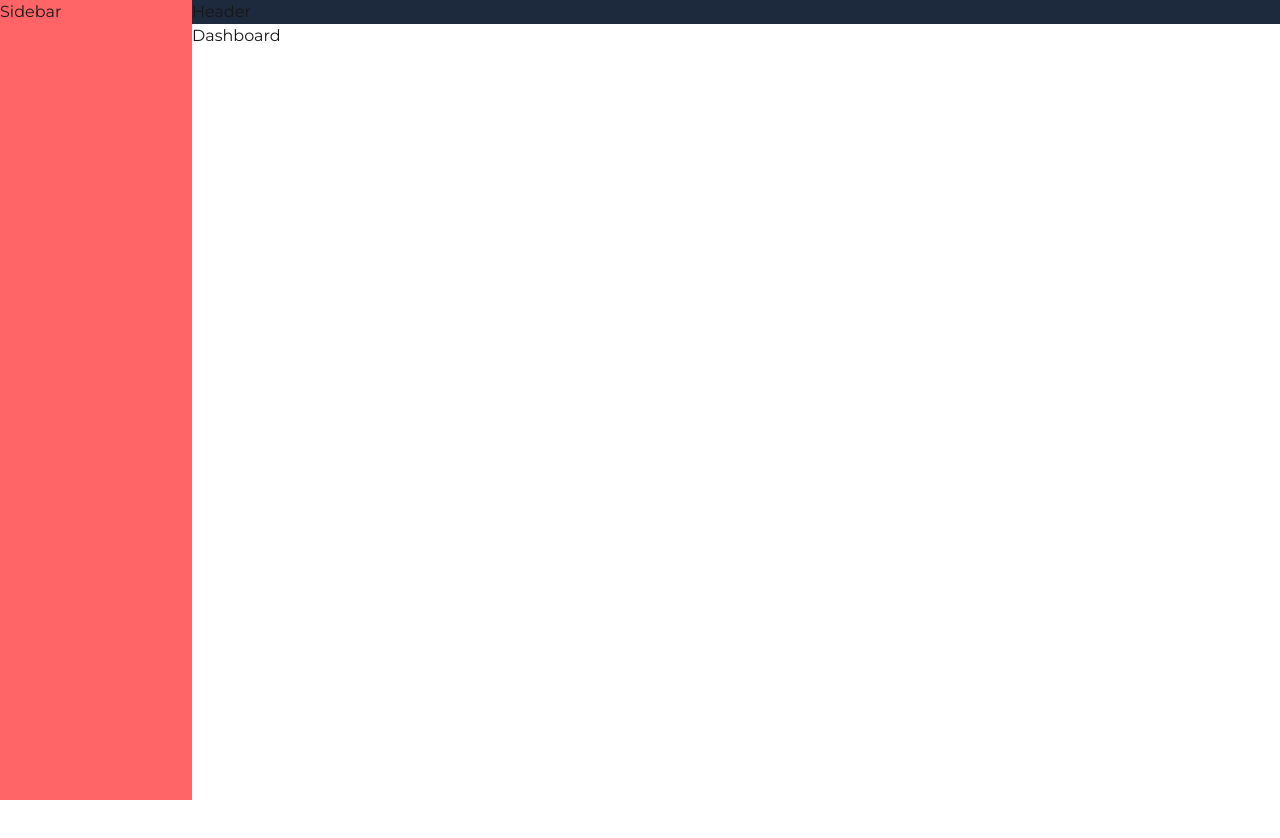
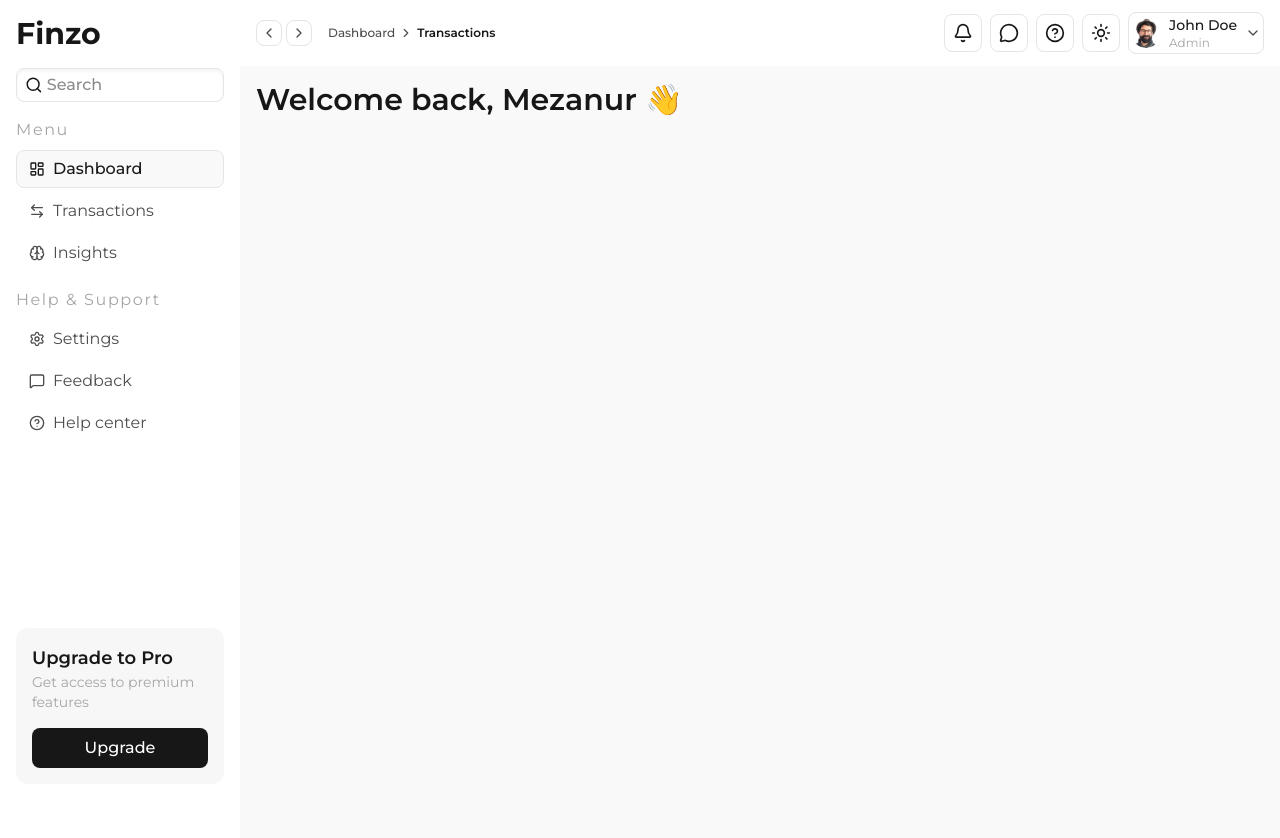
Before and after one commit to Mezan2002/finance-dashboard-client, a Next.js app: page / in a window 1280 px wide. Shown: the top 838 px of the page. Before the commit the page ends 800 px from the top, so only its background shows below. Built offline with nearby package versions, Linux system fonts and the light colour scheme.

Commit message:
feat: implement core dashboard layout, theme provider, and shared UI components

```diff
--- a/app/globals.css
+++ b/app/globals.css
@@ -3,17 +3,32 @@
 :root {
   --background: #ffffff;
   --foreground: #171717;
+  --app-inner-bg: #f9f9f9;
+  --border-color: #e5e5e5;
+  --text-light: #a6a6a6;
+  --text-base: #4d4d4d;
+  --light-bg: #f7f7f7;
 }
 
 @theme inline {
   --color-background: var(--background);
   --color-foreground: var(--foreground);
+  --color-app-inner-bg: var(--app-inner-bg);
+  --color-border-color: var(--border-color);
   --font-montserrat: var(--font-montserrat);
+  --color-text-light: var(--text-light);
+  --color-text-base: var(--text-base);
+  --color-light-bg: var(--light-bg);
 }
 
 .dark {
   --background: #0a0a0a;
   --foreground: #ededed;
+  --app-inner-bg: #121212;
+  --border-color: #333333;
+  --text-light: #999999;
+  --text-base: #ededed;
+  --light-bg: #1a1a1a;
 }
 
 body {
--- a/app/layout.js
+++ b/app/layout.js
@@ -1,4 +1,5 @@
 import RootProvider from "@/providers/RootProvider";
+import ThemeProvider from "@/providers/ThemeProvider";
 import { Montserrat } from "next/font/google";
 import "./globals.css";
 
@@ -19,8 +20,10 @@ export default function RootLayout({ children }) {
       suppressHydrationWarning
       className={`${montserrat.variable} h-full antialiased`}
     >
-      <body className="min-h-full flex flex-col bg-background text-foreground">
-        <RootProvider>{children}</RootProvider>
+      <body className="flex flex-col bg-background text-foreground">
+        <ThemeProvider>
+          <RootProvider>{children}</RootProvider>
+        </ThemeProvider>
       </body>
     </html>
   );
--- a/components/features/home/index.jsx
+++ b/components/features/home/index.jsx
@@ -1,7 +1,7 @@
 const Home = () => {
   return (
     <div>
-      <h2>Dashboard</h2>
+      <h2 className="text-3xl font-semibold p-4">Welcome back, Mezanur 👋</h2>
     </div>
   );
 };
--- a/components/shared/Header.jsx
+++ b/components/shared/Header.jsx
@@ -1,7 +1,59 @@
+import {
+  Bell,
+  ChevronDown,
+  ChevronLeft,
+  ChevronRight,
+  HelpCircle,
+  MessageCircle,
+} from "lucide-react";
+
+import ThemeToggler from "@/components/shared/ThemeToggler";
+import { Breadcrumb, Button } from "@/components/ui";
+import Image from "next/image";
+
 const Header = () => {
   return (
-    <div className="w-full bg-slate-800">
-      <h2>Header</h2>
+    <div className="w-full py-3 flex items-center justify-between px-4">
+      {/* left section */}
+      <div className="flex items-center gap-4">
+        <div className="flex items-center gap-1">
+          <Button variant="outline" className="p-1!">
+            <ChevronLeft className="size-4 text-text-base" />
+          </Button>
+          <Button variant="outline" className="p-1!">
+            <ChevronRight className="size-4 text-text-base" />
+          </Button>
+        </div>
+        <Breadcrumb />
+      </div>
+
+      {/* right section */}
+      <div className="flex items-center gap-2">
+        <Button variant="outline" className="p-2!">
+          <Bell className="size-5 text-foreground" />
+        </Button>
+        <Button variant="outline" className="p-2!">
+          <MessageCircle className="size-5 text-foreground" />
+        </Button>
+        <Button variant="outline" className="p-2!">
+          <HelpCircle className="size-5 text-foreground" />
+        </Button>
+        <ThemeToggler />
+        <div className="p-0.5 rounded-lg border border-border-color flex items-center gap-2">
+          <Image
+            src="/images/profile.png"
+            alt="profile"
+            width={30}
+            height={30}
+            className="rounded-full"
+          />
+          <div>
+            <p className="text-sm font-medium">John Doe</p>
+            <p className="text-xs text-text-light">Admin</p>
+          </div>
+          <ChevronDown className="size-4 text-text-base" />
+        </div>
+      </div>
     </div>
   );
 };
--- a/components/shared/Sidebar.jsx
+++ b/components/shared/Sidebar.jsx
@@ -1,8 +1,76 @@
+"use client";
+
+import Link from "next/link";
+import { usePathname } from "next/navigation";
+import { Fragment } from "react";
+
+import { Search } from "lucide-react";
+
+import { menuItems } from "@/components/shared/helpers/UiData";
+import { Button } from "@/components/ui";
+
 const Sidebar = () => {
+  const pathname = usePathname();
+
   return (
-    <div className="w-48 bg-red-400 h-screen">
-      <h2>Sidebar</h2>
-    </div>
+    <aside className="w-60 h-screen sticky top-0 flex flex-col">
+      {/* Top Section (Fixed) */}
+      <div className="pb-4">
+        {/* Logo section */}
+        <div className="flex gap-3 p-4">
+          <h4 className="text-center text-3xl font-bold rounded">Finzo</h4>
+        </div>
+
+        {/* search bar */}
+        <div className="border border-border-color flex items-center mx-4 px-2 py-1 rounded-lg gap-1 shadow-inner">
+          <Search className="size-5" />
+          <input
+            type="text"
+            placeholder="Search"
+            className="w-full outline-none text-md font-medium"
+          />
+        </div>
+      </div>
+
+      {/* Middle Section (Scrollable) */}
+      <div className="flex-1 overflow-y-auto flex flex-col gap-2 px-4 pb-4 scrollbar-hide">
+        {menuItems.map((item) => (
+          <Fragment key={item.id}>
+            <span className="text-md text-text-light tracking-widest">
+              {item.label}
+            </span>
+            <ul className="space-y-1 mb-2">
+              {item.items.map((item) => {
+                const isActive = item.href === pathname;
+                return (
+                  <li key={item.id}>
+                    <Link
+                      href={item.href}
+                      className={`flex items-center gap-2 py-1.5 px-3 rounded-lg border border-transparent text-text-base ${isActive ? "bg-app-inner-bg border-border-color! text-foreground! font-medium" : ""}`}
+                    >
+                      <item.icon className="size-4" />
+                      {item.label}
+                    </Link>
+                  </li>
+                );
+              })}
+            </ul>
+          </Fragment>
+        ))}
+      </div>
+
+      {/* Bottom Section (Fixed) */}
+      <div className="p-4 mt-auto">
+        {/* Upgrade card */}
+        <div className="bg-light-bg p-4 rounded-xl w-full">
+          <h4 className="text-lg font-semibold">Upgrade to Pro</h4>
+          <p className="text-sm text-text-light">
+            Get access to premium features
+          </p>
+          <Button>Upgrade</Button>
+        </div>
+      </div>
+    </aside>
   );
 };
 export default Sidebar;
--- /dev/null
+++ b/components/shared/ThemeToggler.jsx
@@ -0,0 +1,35 @@
+/* eslint-disable react-hooks/set-state-in-effect */
+"use client";
+
+import { useTheme } from "next-themes";
+import { useEffect, useState } from "react";
+
+import { Moon, Sun } from "lucide-react";
+
+import { Button } from "@/components/ui";
+
+const ThemeToggler = () => {
+  const { theme, setTheme } = useTheme();
+  const [mounted, setMounted] = useState();
+
+  useEffect(() => {
+    setMounted(true);
+  }, []);
+
+  if (!mounted) return <div className="p-2 size-10" />;
+
+  return (
+    <Button
+      className="p-2!"
+      variant="outline"
+      onClick={() => setTheme(theme === "dark" ? "light" : "dark")}
+    >
+      {theme === "dark" ? (
+        <Moon className="text-foreground size-5" />
+      ) : (
+        <Sun className="text-foreground size-5" />
+      )}
+    </Button>
+  );
+};
+export default ThemeToggler;
--- /dev/null
+++ b/components/shared/helpers/UiData.js
@@ -0,0 +1,59 @@
+import {
+  ArrowLeftRight,
+  Brain,
+  HelpCircle,
+  LayoutDashboard,
+  MessageSquare,
+  Settings,
+} from "lucide-react";
+
+export const menuItems = [
+  {
+    id: 1,
+    label: "Menu",
+    items: [
+      {
+        id: 11,
+        label: "Dashboard",
+        icon: LayoutDashboard,
+        href: "/",
+      },
+      {
+        id: 12,
+        label: "Transactions",
+        icon: ArrowLeftRight,
+        href: "/transactions",
+      },
+      {
+        id: 13,
+        label: "Insights",
+        icon: Brain,
+        href: "/insights",
+      },
+    ],
+  },
+  {
+    id: 2,
+    label: "Help & Support",
+    items: [
+      {
+        id: 21,
+        label: "Settings",
+        icon: Settings,
+        href: "/settings",
+      },
+      {
+        id: 22,
+        label: "Feedback",
+        icon: MessageSquare,
+        href: "/feedback",
+      },
+      {
+        id: 23,
+        label: "Help center",
+        icon: HelpCircle,
+        href: "/help-center",
+      },
+    ],
+  },
+];
--- /dev/null
+++ b/components/ui/Breadcrumb.jsx
@@ -0,0 +1,14 @@
+import { ChevronRight } from "lucide-react";
+
+const Breadcrumb = () => {
+  return (
+    <div className="flex items-center gap-1">
+      <span className="text-text-base text-xs font-medium">Dashboard</span>
+      <ChevronRight className="size-3.5 text-text-base" />
+      <span className="text-foreground text-xs font-semibold">
+        Transactions
+      </span>
+    </div>
+  );
+};
+export default Breadcrumb;
--- /dev/null
+++ b/components/ui/Button.jsx
@@ -0,0 +1,18 @@
+const Button = ({ children, onClick, className, variant = "default" }) => {
+  const variantClasses = {
+    default:
+      "bg-foreground text-background w-full py-2 rounded-lg mt-4 font-medium hover:opacity-90 transition-opacity",
+    outline: "border border-border-color",
+    ghost: "bg-transparent",
+  };
+
+  return (
+    <button
+      className={`px-4 py-2 rounded-lg ${className} ${variantClasses[variant]}`}
+      onClick={onClick}
+    >
+      {children}
+    </button>
+  );
+};
+export default Button;
--- /dev/null
+++ b/components/ui/index.js
@@ -0,0 +1,2 @@
+export { default as Breadcrumb } from "./Breadcrumb";
+export { default as Button } from "./Button";
--- a/providers/RootProvider.js
+++ b/providers/RootProvider.js
@@ -1,6 +1,5 @@
 import Header from "@/components/shared/Header";
 import Sidebar from "@/components/shared/Sidebar";
-import ThemeProvider from "@/providers/ThemeProvider";
 
 export default function RootProvider({ children }) {
   return (
@@ -8,7 +7,7 @@ export default function RootProvider({ children }) {
       <Sidebar />
       <div className="flex-1">
         <Header />
-        <ThemeProvider>{children}</ThemeProvider>
+        <div className="w-full h-full bg-app-inner-bg">{children}</div>
       </div>
     </div>
   );
--- a/providers/ThemeProvider.js
+++ b/providers/ThemeProvider.js
@@ -1,6 +1,19 @@
 "use client";
 
 import { ThemeProvider as NextThemeProvider } from "next-themes";
+
+if (typeof window !== "undefined" && process.env.NODE_ENV === "development") {
+  const originalError = console.error;
+  console.error = (...args) => {
+    if (
+      typeof args[0] === "string" &&
+      args[0].includes("Encountered a script tag")
+    ) {
+      return;
+    }
+    originalError.apply(console, args);
+  };
+}
 
 export default function ThemeProvider({ children, ...props }) {
   return (
```
Also changed, not shown: public/images/profile.png (added).
